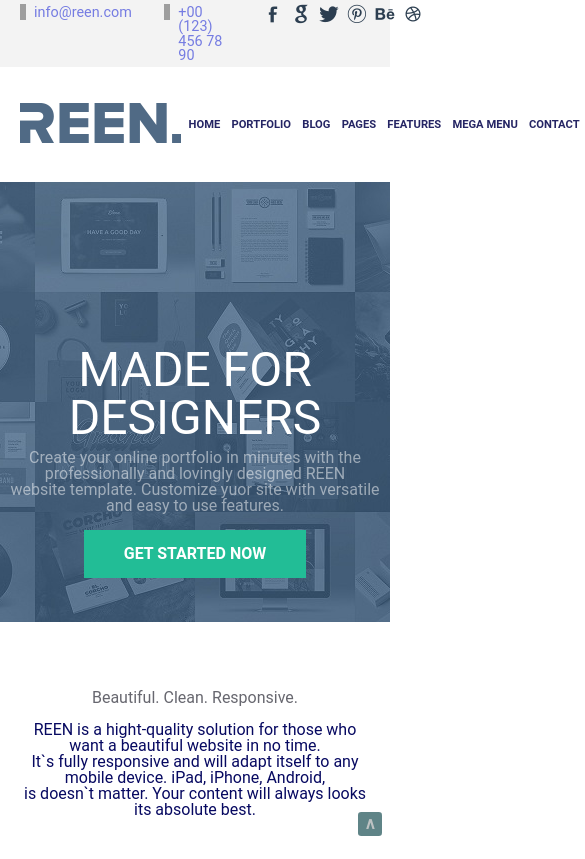
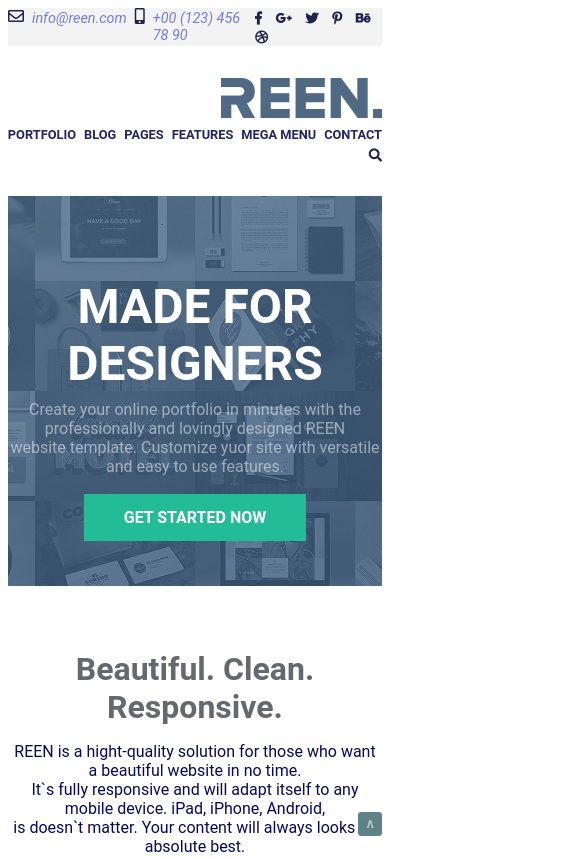
Before and after one commit to ret87/Hillel, a plain HTML site: page homework11/index.html in a window 390 px wide. Shown: the top 859 px of the page, 585 px wide, since content can reach past the window. Drawn offline with Linux system fonts and the light colour scheme; grey boxes are pictures that could not be loaded; files whose address does not match are found by name.

Commit message:
Add files via upload

```diff
--- a/homework11/index.html
+++ b/homework11/index.html
@@ -5,33 +5,33 @@
     <meta name="viewport" content="width=device-width, initial-scale=1.0">
     <meta http-equiv="X-UA-Compatible" content="ie=edge">
     <title>Document</title>
-    <link rel="stylesheet" href="styles/reset.css">
-    <link rel="stylesheet" href="styles/normalize.css">
+    <link rel="stylesheet" href="styles/mine-normalize.css">
+    <link rel="stylesheet" href="https://use.fontawesome.com/releases/v5.0.13/css/all.css"
+          integrity="sha384-DNOHZ68U8hZfKXOrtjWvjxusGo9WQnrNx2sqG0tfsghAvtVlRW3tvkXWZh58N9jp" crossorigin="anonymous">
     <link rel="stylesheet" href="styles/fonts.css">
     <link rel="stylesheet" href="main.css">
-
 </head>
 <body>
     <div class="wrapper contacts-top">
         <address class="address-top">
-            <div class="mail"></div>
+            <i class="far fa-envelope"></i>
             <p>info@reen.com</p>
-            <div class="phone"></div>
+            <i class="fas fa-mobile-alt"></i>
             <p>+00 (123) 456 78 90</p>
         </address>
         <div class="soc-top">
-            <div class="soc-fb"><a href="https://www.facebook.com/"></a></div>
-            <div class="soc-goog"><a href="https://www.plus.google.com/"></a></div>
-            <div class="soc-twit"><a href="https://www.twitter.com/"></a></div>
-            <div class="soc-print"><a href="https://www.pinterest.com/"></a></div>
-            <div class="soc-beha"><a href="https://www.behance.net/"></a></div>
-            <div class="soc-dribble"><a href="https://www.dribbble.com/"></a></div>
+            <a href="https://www.facebook.com/"><i class="fab fa-facebook-f"></i></a>
+            <a href="https://www.plus.google.com/"><i class="fab fa-google-plus-g"></i></a>
+            <a href="https://www.twitter.com/"><i class="fab fa-twitter"></i></a>
+            <a href="https://www.pinterest.com/"><i class="fab fa-pinterest-p"></i></a>
+            <a href="https://www.behance.net/"><i class="fab fa-behance"></i></a>
+            <a href="https://www.dribbble.com/"><i class="fab fa-dribbble"></i></a>
         </div>
     </div>
     <header class="wrapper">
-        <nav class="nav-top">
+        <div class="nav-top">
             <div class="logo"><img src="img/logo.png" alt="logo"></div>
-            <div class="nav-top-menu">
+            <nav class="nav-top-menu">
                 <a href="">HOME</a>
                 <a href="">PORTFOLIO</a>
                 <a href="">BLOG</a>
@@ -39,22 +39,19 @@
                 <a href="">FEATURES</a>
                 <a href="">MEGA MENU</a>
                 <a href="">CONTACT</a>
+            </nav>
+            <form class="search">
+                <input type="search" id="mySearch">
+                <button type="submit"><i class="fas fa-search"></i></button>
+            </form>
         </div>
-            <form class="search">
-                <input type="search" type="hidden">
-                <button type="submit"><img src="icons/search.png"></button>
-            </form>
-        </nav>
     </header>
     <section class="section-main">
-        <div class="section-main-top"></div>
-        <div class="section-main-mid">
             <h1>MADE FOR DESIGNERS</h1>
             <p>Create your online portfolio in minutes with the professionally and lovingly designed REEN
                 <br> website template. Customize yuor site with versatile and easy to use features.
             </p>
-            <a href="www.ya.ru">GET STARTED NOW</a>
-        </div>
+            <a href="http://www.ya.ru">GET STARTED NOW</a>
     </section>
     <main class="wrapper">
         <article class="features">
@@ -114,10 +111,14 @@
             </div>
             <div class="aside-small">
                 <div class="aside-small-works">
+                        <!-- <div> -->
                             <div class="aside-bot-works-1"><a href=""></a></div>
                             <div class="aside-bot-works-2"><a href=""></a></div>
+                        <!-- </div>
+                        <div> -->
                             <div class="aside-bot-works-3"><a href=""></a></div>
                             <div class="aside-bot-works-4"><a href=""></a></div>
+                        <!-- </div> -->
                 </div>
                 <div class="aside-buttons">
                     <a class="aside-button-1" href=""></a>
--- a/homework11/main.css
+++ b/homework11/main.css
@@ -11,16 +11,24 @@ body {
         padding: 1% 10% 1% 10%;
     }
 }
+@media screen and (max-width: 540px) {
+    .wrapper {
+        width: 100%;
+        padding: 0;
+    }
+}
 h1 {
     font-size: 3rem;
     margin: 2rem 0 .5rem 0;
 }
 h2 {
     color: rgba(77, 77, 87, 0.856);
+    font-size: 2rem;
     text-align: center;
     margin-bottom: 1rem;
 }
 h3 {
+    font-size: 1.5rem;
     margin: 0;
     color: rgba(7, 9, 97, 0.856);
 }
@@ -59,51 +67,23 @@ a {
     padding: .13rem 2rem 0 .5rem;
     color: rgba(101, 109, 224, 0.89);
 }
-.mail, .phone {
-    float: left;
-    width: 16px;
-    height: 16px;
-    background-repeat: no-repeat;
+@media screen and (max-width: 800px) {
+    .address-top p {
+    padding: .13rem 1rem 0 .5rem;
+    }
 }
-.mail {
-    background-image: url(https://use.fontawesome.com/releases/v5.0.13/svgs/regular/envelope.svg);
+@media screen and (max-width: 700px) {
+    .address-top p {
+    padding: .13rem .5rem 0 .5rem;
+    }
 }
-.phone {
-    background-image: url(https://use.fontawesome.com/releases/v5.0.13/svgs/solid/mobile-alt.svg);
-}
-.soc-top {
-    display: flex;
-    justify-content: flex-end;
-    margin: 0;
+.far, .fas {
+    color: rgb(34, 34, 80);
 }
 .soc-top a {
-    display: inline-block;
-    width: 20px;
-    height: 20px;
-    margin-left: .5rem;
-    background-repeat: no-repeat;
+    margin: 0 5px;
+    color: rgb(34, 34, 80);
 }
-
-.soc-fb a {
-    background-image: url(icons/soc/facebook.png);
-    margin: 0;
-}
-.soc-goog a {
-    background-image: url(icons/soc/google.png);
-}
-.soc-twit a {
-    background-image: url(icons/soc/twitter.png);
-}
-.soc-print a {
-    background-image: url(icons/soc/pinterest.png);
-}
-.soc-beha a {
-    background-image: url(icons/soc/behance.png);
-}
-.soc-dribble a {
-    background-image: url(icons/soc/dribbble.png);
-}
-
 
 /* contacts top end */
 /* header begin */
@@ -115,11 +95,27 @@ header {
     display: flex;
     justify-content: space-between;
 }
+@media screen and (max-width: 960px) {
+    .nav-top {
+    justify-content: flex-end;
+    }
+}
+@media screen and (max-width: 960px) {
+    .nav-top {
+    flex-wrap: wrap;
+    }
+}
 .nav-top-menu {
     display: flex;
     justify-content: space-around;
     align-items: center;
     flex: 1 0 auto;
+}
+@media screen and (max-width: 800px) {
+    .nav-top-menu {
+    justify-content: space-between;
+    margin: 5px 0;
+    }
 }
 .nav-top-menu a {
     font-size: 1rem;
@@ -129,8 +125,12 @@ header {
 }
 @media screen and (max-width: 960px) {
     .nav-top-menu a {
-        font-size: .7rem;
-        padding: 0 .2rem 0 .5rem;
+    padding: 0 0 0 .5rem;
+    }
+}
+@media screen and (max-width: 800px) {
+    .nav-top-menu a {
+    font-size: .8rem;
     }
 }
 .search {
@@ -138,6 +138,11 @@ header {
     justify-content: flex-end;
     align-items: center;
     min-width: 100px;
+}
+@media screen and (max-width: 960px) {
+    .search {
+    width: 100%;
+    }
 }
 .search input {
     border: none;
@@ -159,37 +164,39 @@ header {
 .section-main {
     background-image: url(img/section_bckrnd.jpg);
     background-position: center center;
+    padding-top: 300px;
     height: 800px;
     width: 100%;
     background-repeat: no-repeat;
+    text-align: center;
+    color: white;
 }
 @media screen and (max-width: 1680px) {
     .section-main {
         background-image: url(img/section_bckrnd-1680.jpg);
         height: 770px;
+        padding-top: 250px;
     }
 }
 @media screen and (max-width: 1280px) {
     .section-main {
         background-image: url(img/section_bckrnd-1280.jpg);
         height: 586px;
+        padding-top: 180px;
     }
 }
 @media screen and (max-width: 960px) {
     .section-main {
         background-image: url(img/section_bckrnd-960.jpg);
         height: 440px;
+        padding-top: 120px;
     }
 }
-.section-main-top {
-    height: 30%;
-}
-.section-main-mid {
-    height: 70%;
-}
-.section-main {
-    text-align: center;
-    color: white;
+@media screen and (max-width: 600px) {
+    .section-main {
+        height: 340px;
+        padding-top: 50px;
+    }
 }
 .section-main a {
     background-color: rgb(34, 189, 150);
@@ -221,6 +228,7 @@ header {
 .features-bot-itms p {
     color: rgba(7, 9, 97, 0.9);
     font-size: 1rem;
+    margin-top: 10px;
     margin-right: 1%;
 }
 .features-bot {
@@ -270,11 +278,21 @@ header {
     justify-content: space-between;
     margin: 2rem 0;
 }
+@media screen and (max-width: 510px) {
+    .aside-main {
+        display: block;
+    }
+}
 .aside-big-works {
     width: 49%;
     border: 1px solid rgb(97, 92, 92, 0.15);
     margin-bottom: 2rem;
     background: white;
+}
+@media screen and (max-width: 510px) {
+    .aside-big-works {
+        width: 100%;
+    }
 }
 .aside [class|="aside-works"] img {
     height: 350px;
@@ -300,12 +318,24 @@ header {
     display: flex;
     justify-content: space-between;
 }
+@media screen and (max-width: 700px) {
+    .aside-small-works {
+        flex-wrap: wrap;
+        justify-content: space-around;
+    }
+}
 .aside [class|="aside-bot-works"] a {
     display: block;
     width: 150px;
     height: 100px;
     background-size: 100%;
     background-repeat: no-repeat;
+}
+@media screen and (max-width: 700px) {
+    .aside [class|="aside-bot-works"] a {
+        width: 220px;
+        height: 200px;
+    }
 }
 @media screen and (min-width: 960px) and (max-width: 1400px) {
     .aside [class|="aside-bot-works"] a {
@@ -520,13 +550,13 @@ button.icon-next  {
     border-radius: .1rem;
     border-color: rgb(34, 189, 150);
 }
-@media screen and (max-width: 750px) {
+@media screen and (max-width: 7500px) {
     .foot-buttonsub {
         width: 100%;
         font-size: .9rem;
     }
 }
-@media screen and (min-width: 751px) and (max-width: 1050px) {
+@media screen and (min-width: 750px) and (max-width: 1050px) {
     .foot-buttonsub {
         width: 40%;
         font-size: .6rem;
@@ -553,6 +583,14 @@ button.icon-next  {
     padding-top: 3rem;
     padding-bottom: 3rem;
 }
+@media screen and (max-width: 800px) {
+    .footer-bot {
+        flex-wrap: wrap-reverse;
+        justify-content: center;
+        padding-top: 1rem;
+        padding-bottom: 1rem;
+    }
+}
 .footer-bot p, a {
     color: rgba(160, 160, 160, 0.8);
     font-weight: bolder;
@@ -560,15 +598,20 @@ button.icon-next  {
     margin: 0;
     padding: 0;
 }
+@media screen and (max-width: 600px) {
+    .footer-bot p, a {
+        font-size: .8rem;
+    }
+}
 .foot-bot-menu {
     display: flex;
 }
 .foot-bot-circle {
-    width: .3rem;
-    height: .3rem;
-    border-radius: 50%;
+    width: .2rem;
+    height: .2rem;
+    border-radius: 100%;
     background: rgba(160, 160, 160, 0.8);
-    margin: .5rem 1rem;
+    margin: .3rem 1rem;
 }
 
 /* footer-bot end */
```
Lines whose indentation alone changed are shown as unchanged.
